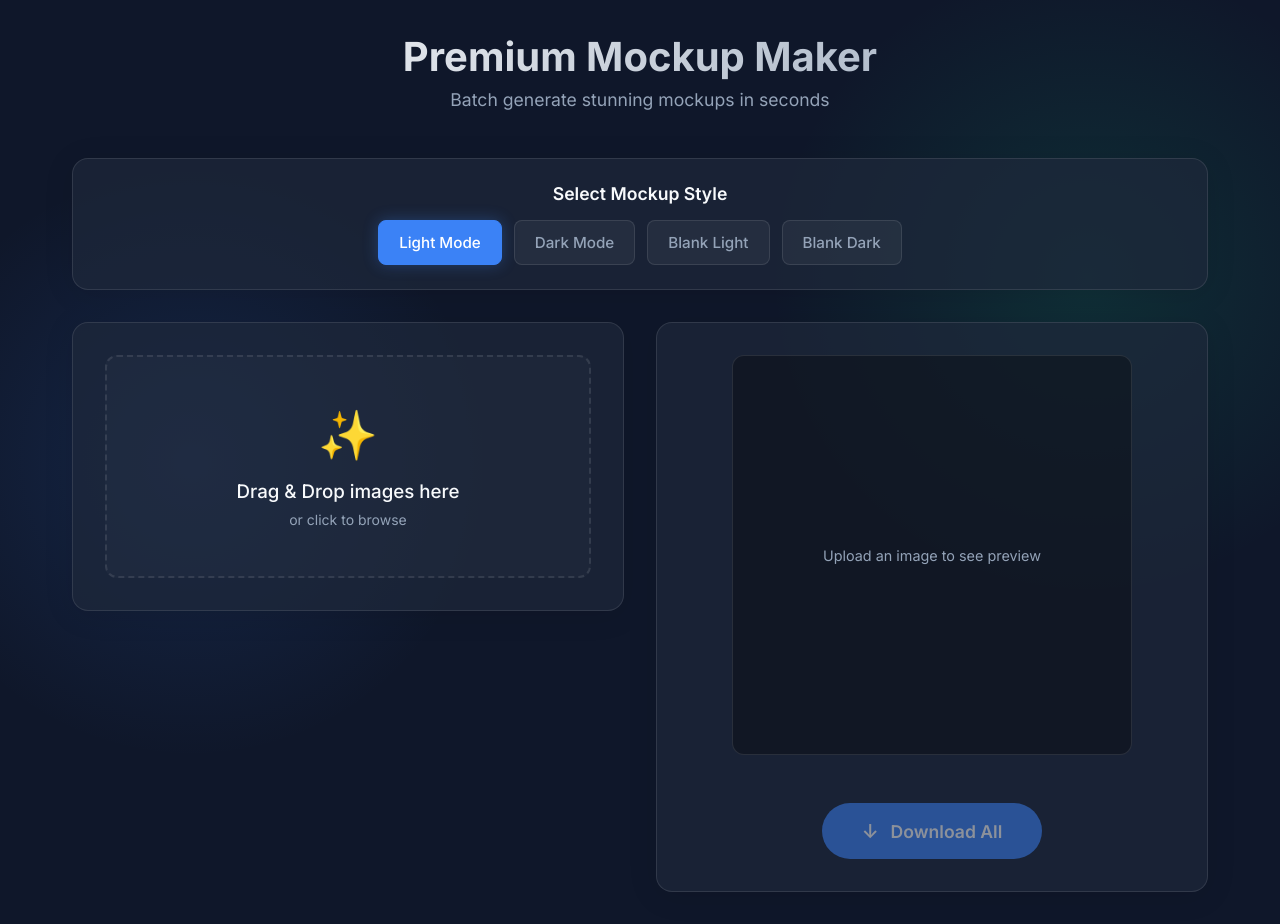
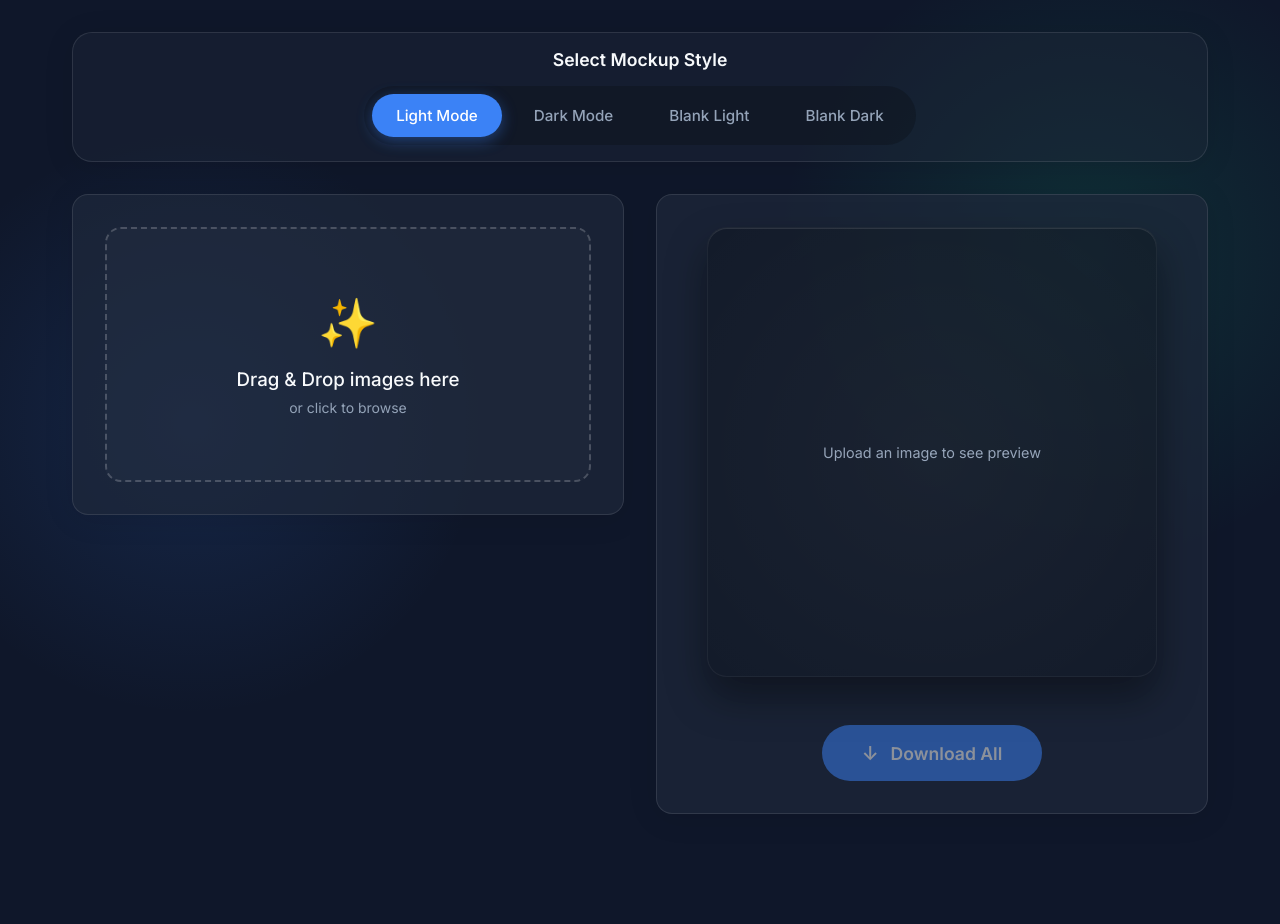
Before and after one commit to TheOmkarBirje/mockup-maker, a React (Vite) app: page / in a window 1280 px wide. After the commit the page ends 846 px from the top, so only its background shows below. Built offline with nearby package versions, Linux system fonts and the light colour scheme.

Commit message:
Refine UI aesthetics and remove header

```diff
--- a/src/App.css
+++ b/src/App.css
@@ -45,18 +45,35 @@
 }
 
 .dropzone {
-  border: 2px dashed var(--border);
-  border-radius: 12px;
-  padding: 3rem 2rem;
+  border: 2px dashed rgba(255, 255, 255, 0.2);
+  border-radius: 16px;
+  padding: 4rem 2rem;
   text-align: center;
   cursor: pointer;
-  transition: all 0.3s ease;
+  transition: all 0.3s cubic-bezier(0.4, 0, 0.2, 1);
   background: rgba(255, 255, 255, 0.02);
+  position: relative;
+  overflow: hidden;
+}
+
+.dropzone::before {
+  content: '';
+  position: absolute;
+  top: 0; left: 0; right: 0; bottom: 0;
+  background: radial-gradient(circle at center, rgba(59, 130, 246, 0.1) 0%, transparent 70%);
+  opacity: 0;
+  transition: opacity 0.3s ease;
+}
+
+.dropzone:hover::before, .dropzone.active::before {
+  opacity: 1;
 }
 
 .dropzone:hover, .dropzone.active {
   border-color: var(--primary);
   background: rgba(59, 130, 246, 0.05);
+  transform: translateY(-2px);
+  box-shadow: 0 10px 30px rgba(0, 0, 0, 0.2);
 }
 
 .drop-icon {
@@ -125,15 +142,28 @@
 
 .preview-container {
   width: 100%;
-  max-width: 400px;
+  max-width: 450px;
   aspect-ratio: 1;
-  background: rgba(0, 0, 0, 0.3);
-  border-radius: 12px;
+  background: rgba(0, 0, 0, 0.2);
+  border-radius: 20px;
   display: flex;
   align-items: center;
   justify-content: center;
   overflow: hidden;
-  border: 1px solid var(--border);
+  border: 1px solid rgba(255, 255, 255, 0.05);
+  box-shadow: 0 20px 40px rgba(0, 0, 0, 0.4), inset 0 1px 0 rgba(255, 255, 255, 0.1);
+  position: relative;
+}
+
+.preview-container::after {
+  content: '';
+  position: absolute;
+  top: -50%;
+  left: -50%;
+  width: 200%;
+  height: 200%;
+  background: radial-gradient(circle at center, rgba(255,255,255,0.03) 0%, transparent 50%);
+  pointer-events: none;
 }
 
 .preview-image {
@@ -207,12 +237,14 @@
 }
 
 .mockup-chooser {
-  padding: 1.5rem;
+  padding: 1rem;
   margin-bottom: 2rem;
   display: flex;
   flex-direction: column;
   gap: 1rem;
   align-items: center;
+  background: rgba(30, 41, 59, 0.4);
+  border-radius: 20px;
 }
 
 .mockup-chooser h3 {
@@ -224,28 +256,31 @@
 .mockup-buttons {
   display: flex;
   flex-wrap: wrap;
-  gap: 0.75rem;
+  gap: 0.5rem;
   justify-content: center;
+  background: rgba(0, 0, 0, 0.2);
+  padding: 0.5rem;
+  border-radius: 100px;
 }
 
 .mockup-btn {
-  background: rgba(255, 255, 255, 0.05);
-  border: 1px solid var(--border);
+  background: transparent;
+  border: none;
   color: var(--text-muted);
-  padding: 0.75rem 1.25rem;
-  border-radius: 8px;
+  padding: 0.75rem 1.5rem;
+  border-radius: 100px;
   font-size: 0.95rem;
   font-weight: 500;
+  transition: all 0.3s cubic-bezier(0.4, 0, 0.2, 1);
 }
 
 .mockup-btn:hover {
-  background: rgba(255, 255, 255, 0.1);
   color: var(--text-main);
+  background: rgba(255, 255, 255, 0.05);
 }
 
 .mockup-btn.active {
   background: var(--primary);
-  border-color: var(--primary);
   color: white;
-  box-shadow: 0 0 15px rgba(59, 130, 246, 0.3);
+  box-shadow: 0 4px 15px rgba(59, 130, 246, 0.4);
 }
--- a/src/App.jsx
+++ b/src/App.jsx
@@ -176,10 +176,6 @@ function App() {
 
   return (
     <div className="app-container animate-fade-in">
-      <header className="header">
-        <h1>Premium Mockup Maker</h1>
-        <p>Batch generate stunning mockups in seconds</p>
-      </header>
 
       <div className="mockup-chooser glass-panel">
         <h3>Select Mockup Style</h3>
```
Also changed, not shown: untitled folder/Mockup-1-Blank-Dark-Mode.svg (added), untitled folder/Mockup-1-Blank-Light-Mode.svg (added).
